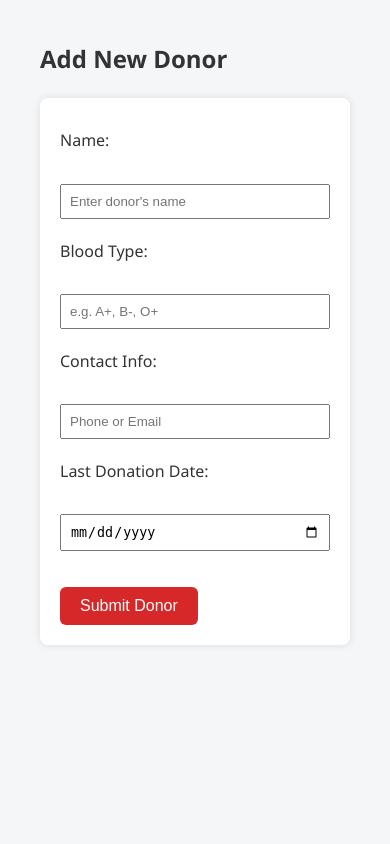
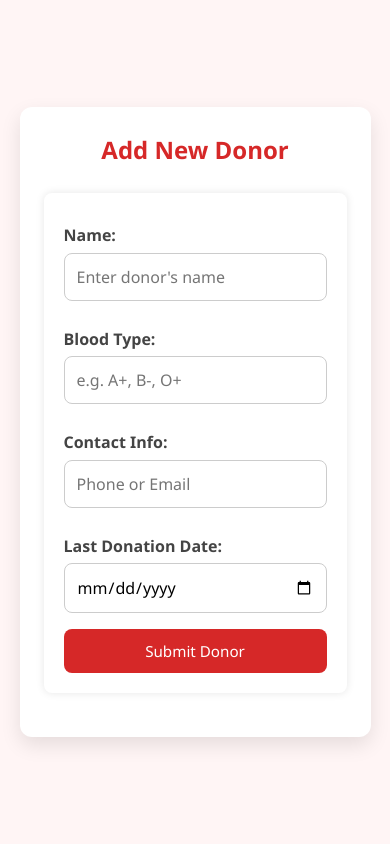
Before and after one commit to rajvisomanache/Lifeflow, a Flask app: page /donate-page in a window 390 px wide. Run offline with Flask 3, Linux system fonts and the light colour scheme; parts of the project's set-up code (start-up, migrations or seed data) failed here and were passed over.

Commit message:
changes made

```diff
--- a/app/templates/donate.html
+++ b/app/templates/donate.html
@@ -3,42 +3,136 @@
 <head>
   <meta charset="UTF-8">
   <title>Add Donor - BloodLink</title>
-  <!-- Use url_for to link CSS -->
   <link rel="stylesheet" href="{{ url_for('routes.static', filename='style.css') }}">
   <meta name="viewport" content="width=device-width, initial-scale=1.0">
+  <style>
+    * {
+      box-sizing: border-box;
+      font-family: 'Segoe UI', Tahoma, Geneva, Verdana, sans-serif;
+    }
+
+    body {
+      margin: 0;
+      padding: 0;
+      background: #fff5f5;
+      display: flex;
+      justify-content: center;
+      align-items: center;
+      height: 100vh;
+    }
+
+    .form-container {
+      background: #ffffff;
+      padding: 2rem 2.5rem;
+      border-radius: 12px;
+      box-shadow: 0 8px 20px rgba(0, 0, 0, 0.1);
+      width: 90%;
+      max-width: 500px;
+    }
+
+    h2 {
+      text-align: center;
+      color: #d62828;
+      margin-bottom: 1.5rem;
+    }
+
+    label {
+      display: block;
+      margin-bottom: 0.25rem;
+      font-weight: bold;
+      color: #444;
+    }
+
+    input[type="text"],
+    input[type="date"] {
+      width: 100%;
+      padding: 0.75rem;
+      margin-bottom: 1rem;
+      border: 1px solid #ccc;
+      border-radius: 8px;
+      font-size: 1rem;
+      transition: border-color 0.3s ease;
+    }
+
+    input:focus {
+      outline: none;
+      border-color: #d62828;
+    }
+
+    button {
+      width: 100%;
+      padding: 0.75rem;
+      background-color: #d62828;
+      color: white;
+      border: none;
+      border-radius: 8px;
+      font-size: 1rem;
+      cursor: pointer;
+      transition: background-color 0.3s ease;
+    }
+
+    button:hover {
+      background-color: #a61c1c;
+    }
+
+    .message {
+      margin-top: 15px;
+      font-size: 1em;
+      text-align: center;
+    }
+
+    .message.success {
+      color: green;
+    }
+
+    .message.error {
+      color: red;
+    }
+
+    @media (max-width: 500px) {
+      .form-container {
+        padding: 1.5rem;
+      }
+
+      input, button {
+        font-size: 0.95rem;
+      }
+    }
+  </style>
 </head>
 <body>
-  <h2>Add New Donor</h2>
-  <form id="donorForm">
-    <label for="name">Name:</label><br>
-    <input type="text" id="name" placeholder="Enter donor's name" title="Donor's name" required><br>
+  <div class="form-container">
+    <h2>Add New Donor</h2>
+    <form id="donorForm">
+      <label for="name">Name:</label>
+      <input type="text" id="name" placeholder="Enter donor's name" title="Donor's name" required>
 
-    <label for="blood_type">Blood Type:</label><br>
-    <input type="text" id="blood_type" placeholder="e.g. A+, B-, O+" title="Blood type (e.g., A+, B-, O+)" required pattern="^(A|B|AB|O)[+-]$" ><br> <!-- Added pattern for basic validation -->
+      <label for="blood_type">Blood Type:</label>
+      <input type="text" id="blood_type" placeholder="e.g. A+, B-, O+" title="Blood type (e.g., A+, B-, O+)" required pattern="^(A|B|AB|O)[+-]$">
 
-    <label for="contact_info">Contact Info:</label><br>
-    <input type="text" id="contact_info" placeholder="Phone or Email" title="Contact information"><br> <!-- Consider type="tel" or type="email" -->
+      <label for="contact_info">Contact Info:</label>
+      <input type="text" id="contact_info" placeholder="Phone or Email" title="Contact information">
 
-    <label for="last_donation_date">Last Donation Date:</label><br>
-    <input type="date" id="last_donation_date" title="Last donation date (YYYY-MM-DD)"><br><br>
+      <label for="last_donation_date">Last Donation Date:</label>
+      <input type="date" id="last_donation_date" title="Last donation date (YYYY-MM-DD)">
 
-    <button type="submit">Submit Donor</button>
-  </form>
+      <button type="submit">Submit Donor</button>
+    </form>
 
-  <p id="responseMessage" class="message"></p> <!-- Added class for styling -->
+    <p id="responseMessage" class="message"></p>
+  </div>
 
   <script>
     const donorForm = document.getElementById("donorForm");
     const responseMessage = document.getElementById("responseMessage");
 
     donorForm.addEventListener("submit", async function(event) {
-      event.preventDefault(); // Prevent default form submission
-      responseMessage.textContent = 'Submitting...'; // Provide feedback
-      responseMessage.className = 'message'; // Reset styling
+      event.preventDefault();
+      responseMessage.textContent = 'Submitting...';
+      responseMessage.className = 'message';
 
-      // Basic validation example (more robust validation is better)
       const bloodTypeInput = document.getElementById("blood_type");
-      const bloodTypePattern = /^(A|B|AB|O)[+-]$/i; // Case-insensitive check
+      const bloodTypePattern = /^(A|B|AB|O)[+-]$/i;
       if (!bloodTypePattern.test(bloodTypeInput.value)) {
           responseMessage.textContent = 'Invalid Blood Type format. Use A+, B-, O+, etc.';
           responseMessage.className = 'message error';
@@ -47,14 +141,12 @@
 
       const data = {
         name: document.getElementById("name").value,
-        blood_type: bloodTypeInput.value.toUpperCase(), // Send consistent case
+        blood_type: bloodTypeInput.value.toUpperCase(),
         contact_info: document.getElementById("contact_info").value,
-        // Send null if date is empty, otherwise send the value
         last_donation_date: document.getElementById("last_donation_date").value || null
       };
 
       try {
-        // Use relative URL for the fetch request
         const response = await fetch("/donors", {
           method: "POST",
           headers: {
@@ -68,7 +160,7 @@
         if (response.ok) {
           responseMessage.textContent = result.message || 'Donor added successfully!';
           responseMessage.className = 'message success';
-          donorForm.reset(); // Clear form on success
+          donorForm.reset();
         } else {
           responseMessage.textContent = result.error || 'Failed to add donor.';
           responseMessage.className = 'message error';
@@ -81,11 +173,5 @@
       }
     });
   </script>
-   <!-- Add some basic styling for messages -->
-  <style>
-      .message { margin-top: 15px; font-size: 1em; }
-      .message.success { color: green; }
-      .message.error { color: red; }
-  </style>
 </body>
 </html>
```
Also changed, not shown: app/templates/login.html (+143 -31 lines), 1 other file.
